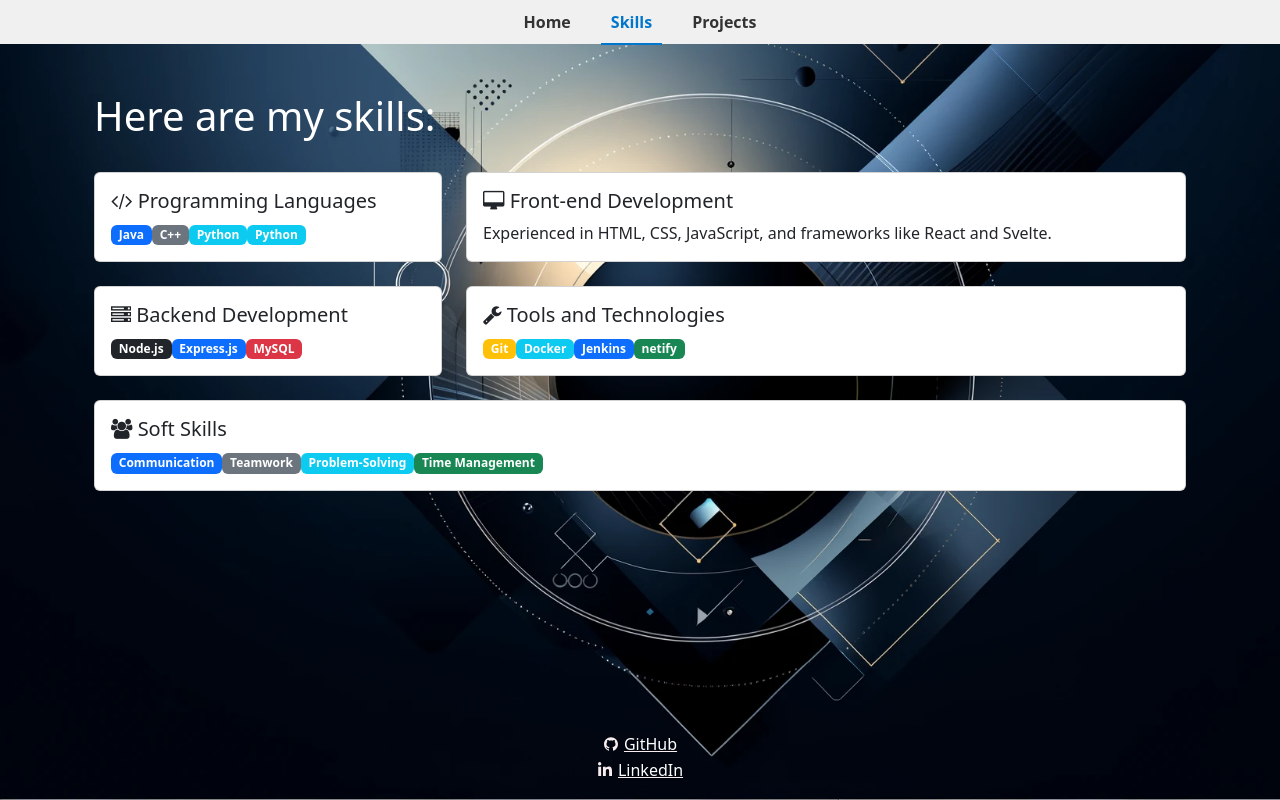
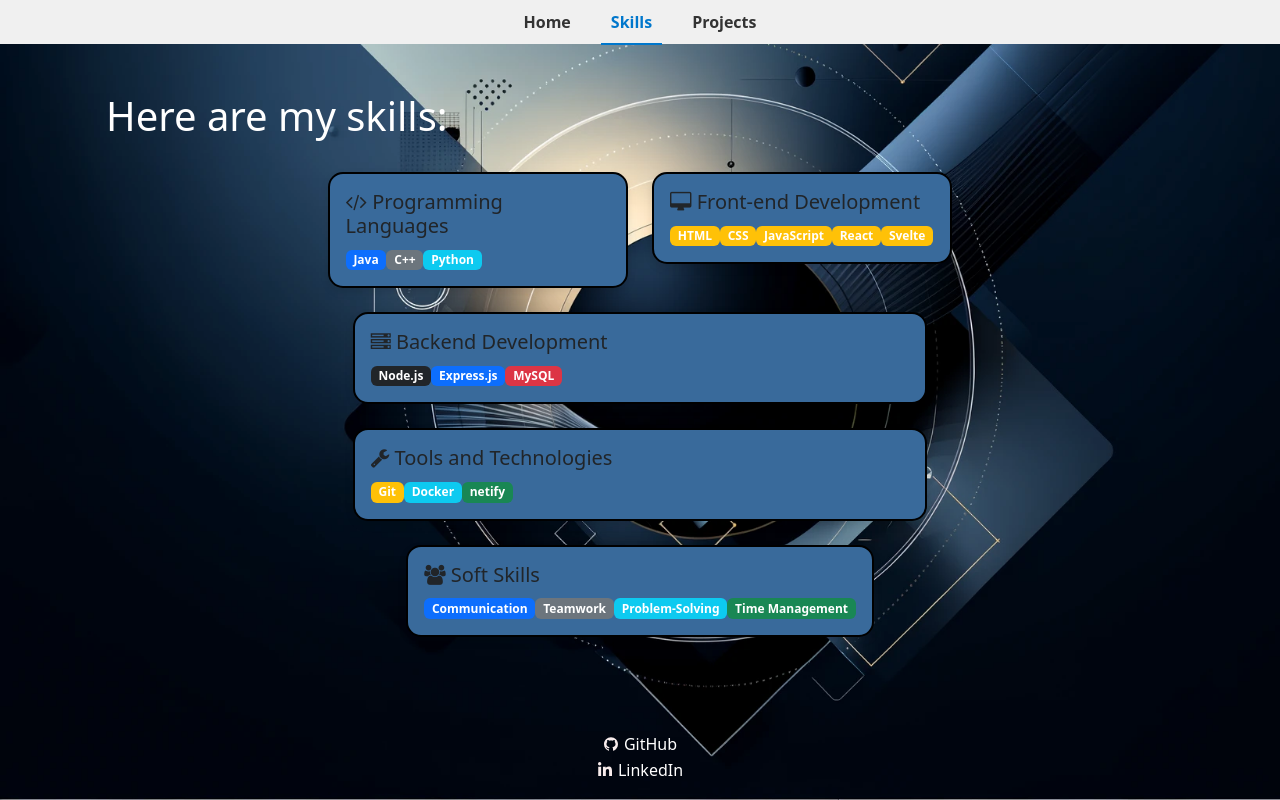
Before and after one commit to Charoutyun/Porto_class, a React (Create React App) app: page /skills in a window 1280 px wide. Built offline with nearby package versions, Linux system fonts and the light colour scheme.

Commit message:
Changed style sheet skills page as well as projects page

```diff
--- a/src/components/ProjectsPage.css
+++ b/src/components/ProjectsPage.css
@@ -1,17 +1,23 @@
 .project-card {
-    border-radius: 10px;
+    width: 300px;
     transition: transform 0.3s ease, box-shadow 0.3s ease;
-    background-color: transparent
+    background-color: rgba(255, 255, 255, 0.5) !important
   }
 
   .project-card:hover {
     transform: translateY(-10px);
-    box-shadow: 0 10px 20px rgba(0, 0, 0, 0.15);
+    box-shadow: 0 30px 20px rgba(255, 0, 0, 0.15);
   }
 
   .project-card .card-body {
+    width: 300px;
+    box-shadow: 0 15px 25px rgba(129, 124, 124, 0.2);
+    height: 300px;
+    border-radius: 5px;
+    backdrop-filter: blur(14px);
+    background-color: rgba(255, 255, 255, 0.2);
+    padding: 10px;
     text-align: center;
-    background-color: transparent
   }
 
   .project-card .card-title {
--- a/src/components/ProjectsPage.js
+++ b/src/components/ProjectsPage.js
@@ -20,7 +20,7 @@
     <Container className="mt-5">
       <Row className="mb-4">
         <Col>
-          <Typewriters text1="Here are my class projects:" />
+          <Typewriters text1="Here are some of my class assignments and projects:" />
         </Col>
       </Row>
       <Row>
@@ -29,7 +29,7 @@
             <Card className="project-card shadow-sm">
               <CardBody>
                 <CardTitle tag="h5" className="text-primary font-weight-bold">{repo.name}</CardTitle>
-                <CardText>{repo.description || "No description available."}</CardText>
+                <CardText>{repo.description || ""}</CardText>
                 <Button color="primary" href={repo.html_url} target="_blank">
                   View on GitHub
                 </Button>
--- a/src/components/SkillsPage.js
+++ b/src/components/SkillsPage.js
@@ -7,15 +7,15 @@
 
 const SkillsPage = () => {
   return (
-    <Container className="mt-5">
-      <Row className="mb-4">
+    <Container className="d-flex flex-column align-items-center mt-5">
+      <Row className="mb-4 w-100">
         <Col>
           <Typewriters text1="Here are my skills:" />
         </Col>
       </Row>
       <Row>
-        <Col md="4">
-          <Card className="mb-4">
+        <Col md="">
+          <Card className="mb-4 custom-card custom-card skills-card">
             <CardBody>
               <CardTitle tag="h5">
                 <i className="fa fa-code" aria-hidden="true"></i> Programming Languages
@@ -24,27 +24,30 @@
                 <Badge color="primary" className="mr-1">Java</Badge>
                 <Badge color="secondary" className="mr-1">C++</Badge>
                 <Badge color="info" className="mr-1">Python</Badge>
-                <Badge color="info" className="mr-1">Python</Badge>
               </CardText>
             </CardBody>
           </Card>
         </Col>
-        <Col md="8">
-          <Card className="mb-4">
+        <Col md="">
+          <Card className="mb-4 custom-card skills-card">
             <CardBody>
               <CardTitle tag="h5">
                 <i className="fa fa-desktop" aria-hidden="true"></i> Front-end Development
               </CardTitle>
               <CardText>
-                Experienced in HTML, CSS, JavaScript, and frameworks like React and Svelte.
+                <Badge color="warning" className="mr-1">HTML</Badge>
+                <Badge color="warning" className="mr-1">CSS</Badge>
+                <Badge color="warning" className="mr-1">JavaScript</Badge>
+                <Badge color="warning" className="mr-1">React</Badge>
+                <Badge color="warning" className="mr-1">Svelte</Badge>
               </CardText>
             </CardBody>
           </Card>
         </Col>
       </Row>
       <Row>
-        <Col md="4">
-          <Card className="mb-4">
+        <Col md="12">
+          <Card className="mb-4 custom-card skills-card">
             <CardBody>
               <CardTitle tag="h5">
                 <i className="fa fa-server" aria-hidden="true"></i> Backend Development
@@ -58,8 +61,8 @@
             </CardBody>
           </Card>
         </Col>
-        <Col md="8">
-          <Card className="mb-4">
+        <Col md="12">
+          <Card className="mb-4 custom-card skills-card">
             <CardBody>
               <CardTitle tag="h5">
                 <i className="fa fa-wrench" aria-hidden="true"></i> Tools and Technologies
@@ -67,7 +70,6 @@
               <CardText>
                 <Badge color="warning" className="mr-1">Git</Badge>
                 <Badge color="info" className="mr-1">Docker</Badge>
-                <Badge color="primary" className="mr-1">Jenkins</Badge>
                 <Badge color="success" className="mr-1">netify</Badge>
 
               </CardText>
@@ -76,8 +78,8 @@
         </Col>
       </Row>
       <Row>
-        <Col>
-          <Card className="mb-4">
+        <Col md="">
+          <Card className="mb-4 custom-card skills-card">
             <CardBody>
               <CardTitle tag="h5">
                 <i className="fa fa-users" aria-hidden="true"></i> Soft Skills
--- a/src/components/SummaryPage.js
+++ b/src/components/SummaryPage.js
@@ -1,11 +1,13 @@
 import React from 'react';
 import { Typewriters_br } from './typewriter';
+import 'bootstrap/dist/css/bootstrap.min.css';
 
 const SummaryPage = () => {
   return (
-    <div>
-      <h1 className="text-center"></h1>
-      <Typewriters_br text1="Hello, my name is Haroutyun Chamelian."text2={"Welcome to my portfolio"} />
+    <div className="d-flex justify-content-center align-items-center vh-100">
+      <div className="text-center">
+        <Typewriters_br text1="Hello, my name is Haroutyun Chamelian." text2="Welcome to my portfolio" />
+      </div>
     </div>
   );
 };
--- a/src/styles/style.css
+++ b/src/styles/style.css
@@ -97,3 +97,20 @@
   font-size: 1rem;
   margin-bottom: 1.5rem;
 }
+
+.skills-card {
+  background-color: #396a9b; /* Light background for programming card */
+}
+
+.skills-card {
+  border: 2px solid #000000; /* Custom border color */
+  border-radius: 15px; /* Custom border radius */
+  box-shadow: 0 4px 8px rgba(0, 0, 0, 0.1); /* Custom shadow */
+  transition: transform 0.2s;
+}
+
+
+.skills-card:hover {
+  transform: translateY(-10px);
+  box-shadow: 0 10px 20px rgba(0, 0, 0, 0.15);
+}
```
